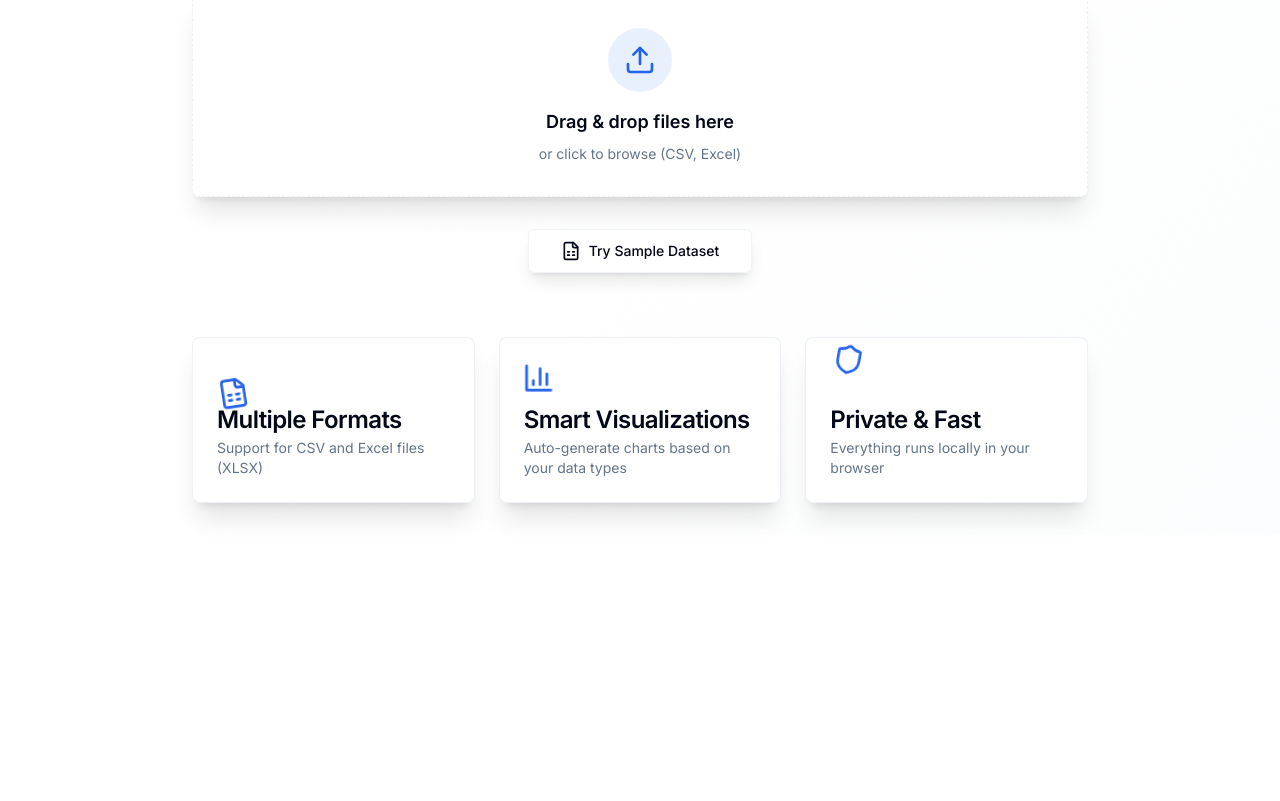
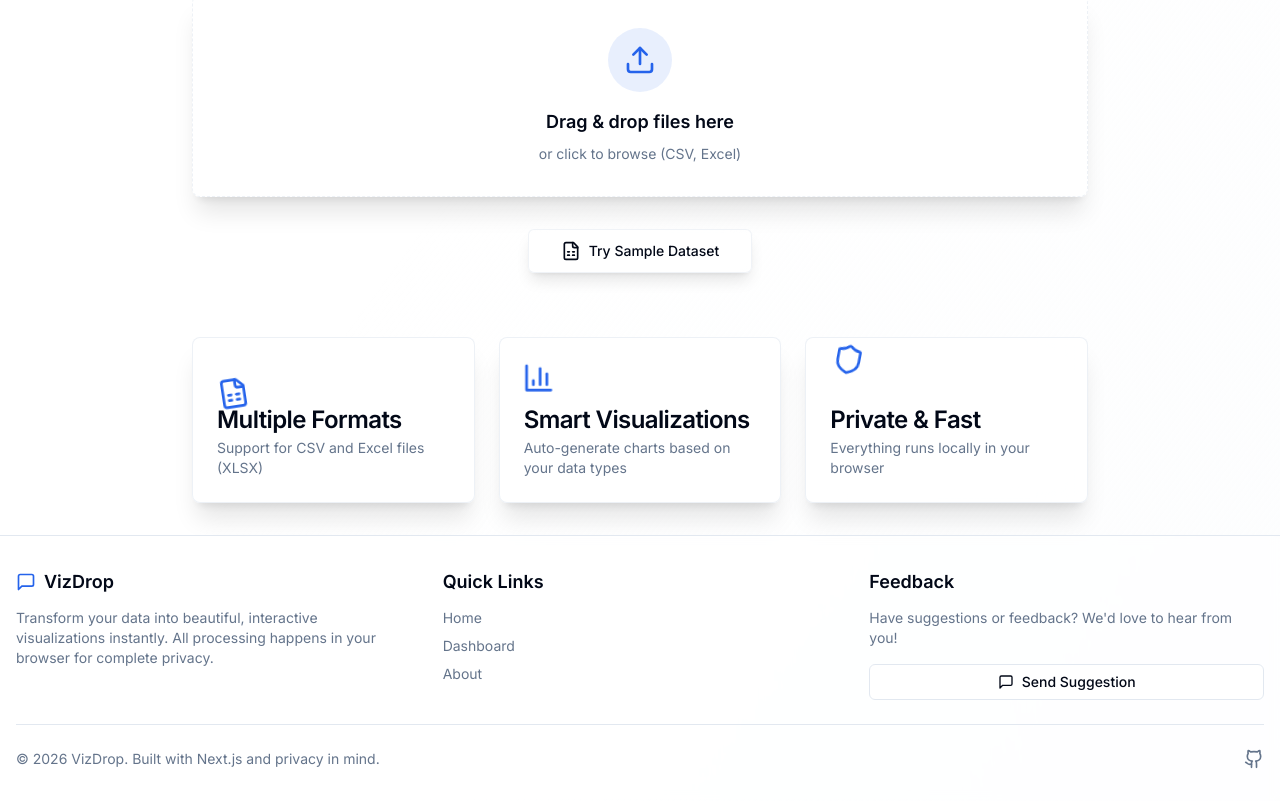
Before and after one commit to draphael123/data-visualization, a Next.js app: page / in a window 1280 px wide. Shown: the part 933-1734 px from the top of the page. Before the commit the page ends 1468 px from the top, so only its background shows below. Built offline with nearby package versions, Linux system fonts and the light colour scheme.

Commit message:
Add footer with suggestions/feedback form to all pages

```diff
--- a/app/about/page.tsx
+++ b/app/about/page.tsx
@@ -9,15 +9,16 @@ import { Button } from '@/components/ui/button';
 import { Card, CardContent, CardHeader, CardTitle } from '@/components/ui/card';
 import { ThemeToggle } from '@/components/ThemeToggle';
 import { AnimatedBackground } from '@/components/AnimatedBackground';
+import { Footer } from '@/components/Footer';
 import { ArrowLeft, Sparkles, FileSpreadsheet, BarChart3, Shield, Zap, Lock } from 'lucide-react';
 
 export default function AboutPage() {
   const router = useRouter();
 
   return (
-    <div className="min-h-screen bg-gradient-to-br from-background via-background to-muted/20 relative">
+    <div className="min-h-screen bg-gradient-to-br from-background via-background to-muted/20 relative flex flex-col">
       <AnimatedBackground />
-      <div className="container relative mx-auto px-4 py-8">
+      <div className="container relative mx-auto px-4 py-8 flex-1">
         <header className="flex items-center justify-between mb-12">
           <motion.div
             initial={{ opacity: 0, x: -20 }}
@@ -192,6 +193,7 @@ export default function AboutPage() {
           </div>
         </motion.div>
       </div>
+      <Footer />
     </div>
   );
 }
--- a/components/DashboardClient.tsx
+++ b/components/DashboardClient.tsx
@@ -10,6 +10,7 @@ import { InsightsPanel } from '@/components/InsightsPanel';
 import { DataTable } from '@/components/DataTable';
 import { InstructionsPanel } from '@/components/InstructionsPanel';
 import { AnimatedBackground } from '@/components/AnimatedBackground';
+import { Footer } from '@/components/Footer';
 import { Button } from '@/components/ui/button';
 import { Tabs, TabsContent, TabsList, TabsTrigger } from '@/components/ui/tabs';
 import { ThemeToggle } from '@/components/ThemeToggle';
@@ -54,9 +55,9 @@ export default function DashboardClient() {
   }
 
   return (
-    <div className="min-h-screen bg-gradient-to-br from-background via-background to-muted/20 relative">
+    <div className="min-h-screen bg-gradient-to-br from-background via-background to-muted/20 relative flex flex-col">
       <AnimatedBackground />
-      <div className="container mx-auto px-4 py-6 relative">
+      <div className="container mx-auto px-4 py-6 relative flex-1">
         <header className="flex items-center justify-between mb-6">
           <div className="flex items-center space-x-4">
             <Button
@@ -163,6 +164,7 @@ export default function DashboardClient() {
           </motion.aside>
         </div>
       </div>
+      <Footer />
     </div>
   );
 }
--- /dev/null
+++ b/components/Footer.tsx
@@ -0,0 +1,159 @@
+'use client';
+
+import React, { useState } from 'react';
+import { Dialog, DialogContent, DialogDescription, DialogHeader, DialogTitle } from '@/components/ui/dialog';
+import { Button } from '@/components/ui/button';
+import { Textarea } from '@/components/ui/textarea';
+import { Input } from '@/components/ui/input';
+import { Label } from '@/components/ui/label';
+import { useToast } from '@/components/ui/use-toast';
+import { MessageSquare, Github, Mail, Send } from 'lucide-react';
+
+export function Footer() {
+  const [isSuggestionsOpen, setIsSuggestionsOpen] = useState(false);
+  const [suggestion, setSuggestion] = useState('');
+  const [email, setEmail] = useState('');
+  const { toast } = useToast();
+
+  const handleSubmitSuggestion = (e: React.FormEvent) => {
+    e.preventDefault();
+
+    // In a real app, you'd send this to a backend API
+    // For now, we'll just show a toast and clear the form
+    toast({
+      title: 'Thank you for your suggestion!',
+      description: 'We appreciate your feedback and will consider it for future updates.',
+    });
+
+    // Clear form
+    setSuggestion('');
+    setEmail('');
+    setIsSuggestionsOpen(false);
+  };
+
+  return (
+    <>
+      <footer className="border-t bg-card/50 backdrop-blur-sm mt-auto">
+        <div className="container mx-auto px-4 py-8">
+          <div className="grid grid-cols-1 md:grid-cols-3 gap-8 mb-6">
+            <div>
+              <h3 className="font-semibold text-lg mb-3 flex items-center gap-2">
+                <MessageSquare className="h-5 w-5 text-primary" />
+                VizDrop
+              </h3>
+              <p className="text-sm text-muted-foreground">
+                Transform your data into beautiful, interactive visualizations instantly.
+                All processing happens in your browser for complete privacy.
+              </p>
+            </div>
+
+            <div>
+              <h3 className="font-semibold text-lg mb-3">Quick Links</h3>
+              <ul className="space-y-2 text-sm">
+                <li>
+                  <a href="/" className="text-muted-foreground hover:text-foreground transition-colors">
+                    Home
+                  </a>
+                </li>
+                <li>
+                  <a href="/dashboard" className="text-muted-foreground hover:text-foreground transition-colors">
+                    Dashboard
+                  </a>
+                </li>
+                <li>
+                  <a href="/about" className="text-muted-foreground hover:text-foreground transition-colors">
+                    About
+                  </a>
+                </li>
+              </ul>
+            </div>
+
+            <div>
+              <h3 className="font-semibold text-lg mb-3">Feedback</h3>
+              <p className="text-sm text-muted-foreground mb-4">
+                Have suggestions or feedback? We'd love to hear from you!
+              </p>
+              <Button
+                onClick={() => setIsSuggestionsOpen(true)}
+                variant="outline"
+                size="sm"
+                className="w-full"
+              >
+                <MessageSquare className="h-4 w-4 mr-2" />
+                Send Suggestion
+              </Button>
+            </div>
+          </div>
+
+          <div className="border-t pt-6 flex flex-col sm:flex-row justify-between items-center gap-4">
+            <p className="text-sm text-muted-foreground text-center sm:text-left">
+              © {new Date().getFullYear()} VizDrop. Built with Next.js and privacy in mind.
+            </p>
+            <div className="flex items-center gap-4">
+              <a
+                href="https://github.com"
+                target="_blank"
+                rel="noopener noreferrer"
+                className="text-muted-foreground hover:text-foreground transition-colors"
+                aria-label="GitHub"
+              >
+                <Github className="h-5 w-5" />
+              </a>
+            </div>
+          </div>
+        </div>
+      </footer>
+
+      <Dialog open={isSuggestionsOpen} onOpenChange={setIsSuggestionsOpen}>
+        <DialogContent className="max-w-2xl">
+          <DialogHeader>
+            <DialogTitle>Send Us Your Suggestions</DialogTitle>
+            <DialogDescription>
+              We value your feedback! Share your ideas, report bugs, or suggest new features.
+            </DialogDescription>
+          </DialogHeader>
+          <form onSubmit={handleSubmitSuggestion} className="space-y-4">
+            <div className="space-y-2">
+              <Label htmlFor="email">Email (Optional)</Label>
+              <Input
+                id="email"
+                type="email"
+                placeholder="your.email@example.com"
+                value={email}
+                onChange={(e) => setEmail(e.target.value)}
+              />
+              <p className="text-xs text-muted-foreground">
+                Leave your email if you'd like us to follow up on your suggestion.
+              </p>
+            </div>
+            <div className="space-y-2">
+              <Label htmlFor="suggestion">Your Suggestion</Label>
+              <Textarea
+                id="suggestion"
+                placeholder="Tell us what you think... What features would you like to see? Any bugs you've encountered? General feedback?"
+                value={suggestion}
+                onChange={(e) => setSuggestion(e.target.value)}
+                rows={6}
+                required
+                className="resize-none"
+              />
+            </div>
+            <div className="flex justify-end gap-2">
+              <Button
+                type="button"
+                variant="outline"
+                onClick={() => setIsSuggestionsOpen(false)}
+              >
+                Cancel
+              </Button>
+              <Button type="submit" disabled={!suggestion.trim()}>
+                <Send className="h-4 w-4 mr-2" />
+                Send Suggestion
+              </Button>
+            </div>
+          </form>
+        </DialogContent>
+      </Dialog>
+    </>
+  );
+}
--- a/components/HomePageClient.tsx
+++ b/components/HomePageClient.tsx
@@ -6,6 +6,7 @@ import { motion } from 'framer-motion';
 import { Dropzone } from '@/components/Dropzone';
 import { InstructionsPanel } from '@/components/InstructionsPanel';
 import { AnimatedBackground } from '@/components/AnimatedBackground';
+import { Footer } from '@/components/Footer';
 import { Button } from '@/components/ui/button';
 import { Card, CardContent, CardDescription, CardHeader, CardTitle } from '@/components/ui/card';
 import { ThemeToggle } from '@/components/ThemeToggle';
@@ -42,9 +43,9 @@ export default function HomePageClient() {
   };
 
   return (
-    <div className="min-h-screen bg-gradient-to-br from-background via-background to-muted/20 relative">
+    <div className="min-h-screen bg-gradient-to-br from-background via-background to-muted/20 relative flex flex-col">
       <AnimatedBackground />
-      <div className="container relative mx-auto px-4 py-8">
+      <div className="container relative mx-auto px-4 py-8 flex-1">
         <header className="flex items-center justify-between mb-12">
           <motion.div
             initial={{ opacity: 0, x: -20 }}
@@ -228,6 +229,7 @@ export default function HomePageClient() {
           </motion.div>
         </motion.div>
       </div>
+      <Footer />
     </div>
   );
 }
--- /dev/null
+++ b/components/ui/textarea.tsx
@@ -0,0 +1,24 @@
+import * as React from "react"
+
+import { cn } from "@/lib/utils"
+
+export interface TextareaProps
+  extends React.TextareaHTMLAttributes<HTMLTextAreaElement> {}
+
+const Textarea = React.forwardRef<HTMLTextAreaElement, TextareaProps>(
+  ({ className, ...props }, ref) => {
+    return (
+      <textarea
+        className={cn(
+          "flex min-h-[80px] w-full rounded-md border border-input bg-background px-3 py-2 text-sm ring-offset-background placeholder:text-muted-foreground focus-visible:outline-none focus-visible:ring-2 focus-visible:ring-ring focus-visible:ring-offset-2 disabled:cursor-not-allowed disabled:opacity-50",
+          className
+        )}
+        ref={ref}
+        {...props}
+      />
+    )
+  }
+)
+Textarea.displayName = "Textarea"
+
+export { Textarea }
```
